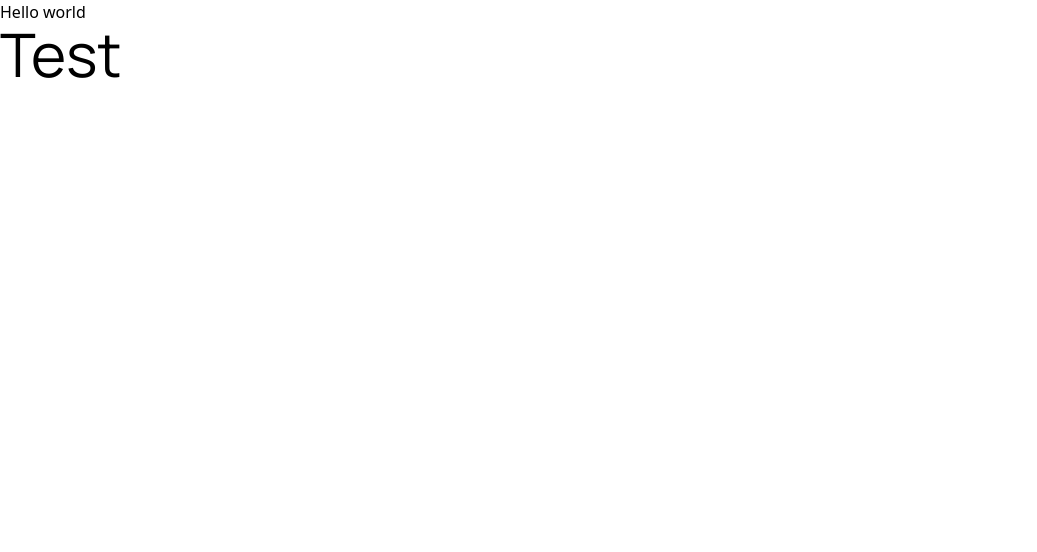
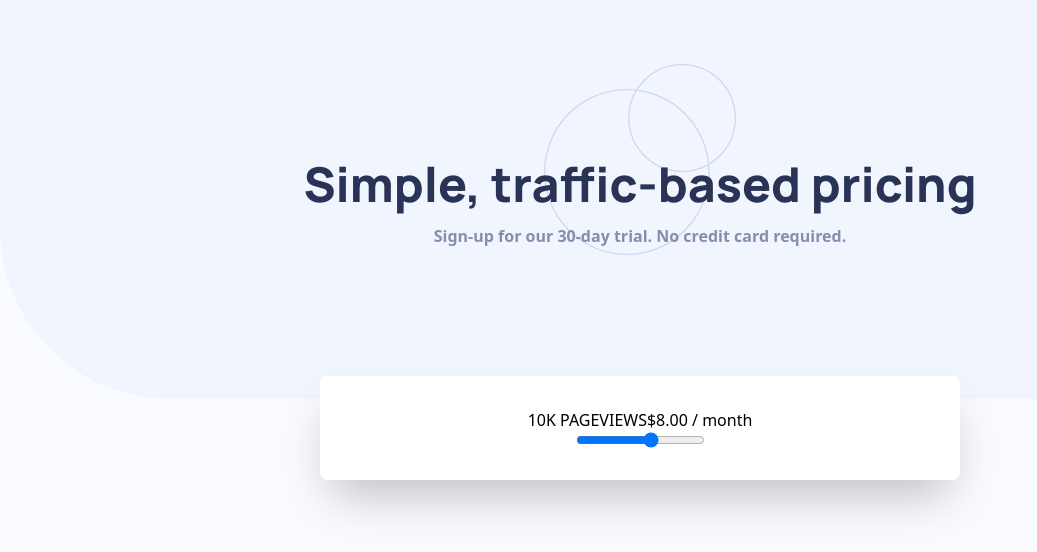
Before and after one commit to yash2324/assignment-march-2024, a React (Vite) app: page / in a window 1280 px wide. Shown: the top 552 px of the page, without its empty margins (0-1037 px from the left). Built offline with nearby package versions, Linux system fonts and the light colour scheme.

Commit message:
built the base

```diff
--- a/src/App.jsx
+++ b/src/App.jsx
@@ -1,9 +1,12 @@
+import Card from "./components/Card";
+import Heading from "./components/Heading";
+
 function App() {
   return (
-    <>
-      <div className="">Hello world</div>
-      <h1 className="text-6xl font-display">Test</h1>
-    </>
+    <div className="bg-bluish-very min-h-screen ">
+      <Heading />
+      <Card />
+    </div>
   );
 }
 
--- /dev/null
+++ b/src/components/Card.jsx
@@ -0,0 +1,19 @@
+import React from "react";
+
+const Card = () => {
+  return (
+    <div className="flex justify-center">
+      <div className="relative z-20 -top-8 bg-cyan-white flex flex-col items-center w-10/12 rounded-lg py-8 shadow-2xl md:w-7/12 lg:w-6/12  ">
+        <div className="flex justify-between">
+          <div className="mr-auto">10K PAGEVIEWS</div>
+          <div className="ml-auto">
+            <span>$8.00 </span> / month
+          </div>
+        </div>
+        <input type="range" min="0" max="100" step="20" />
+      </div>
+    </div>
+  );
+};
+
+export default Card;
--- /dev/null
+++ b/src/components/Heading.jsx
@@ -0,0 +1,28 @@
+import React from "react";
+import bg from "../assets/bg.svg";
+import circles from "../assets/circlesPattern.svg";
+const Heading = () => {
+  return (
+    <div className="text-center ">
+      <div className="header relative flex flex-col items-center h-96 mb-6 ">
+        <img
+          src={bg}
+          className="absolute min-h-[100%] md:min-h-auto min-w-[100%]"
+        />
+        <img
+          src={circles}
+          alt="pattern-circles"
+          className="absolute top-16 w-[30%] md:w-[15%]"
+        />
+        <h2 className="font-display z-10 pt-32 md:pt-40 text-bluish-dark mb-4 font-extrabold text-5xl">
+          Simple, traffic-based pricing
+        </h2>
+        <div className="text-bluish-grayish font-semibold z-10 mb-1 text-center md:w-full">
+          Sign-up for our 30-day trial. No credit card required.
+        </div>
+      </div>
+    </div>
+  );
+};
+
+export default Heading;
--- a/src/index.css
+++ b/src/index.css
@@ -2,3 +2,6 @@
 @tailwind base;
 @tailwind components;
 @tailwind utilities;
+main {
+  background-color: black;
+}
--- a/tailwind.config.js
+++ b/tailwind.config.js
@@ -5,6 +5,25 @@ module.exports = {
     fontFamily: {
       display: ["Manrope", "sans-serif"],
     },
+    colors: {
+      cyan: {
+        soft: "hsl(174, 77%, 80%)",
+        strong: "hsl(174, 86%, 45%)",
+        white: "#ffffff",
+      },
+      reddish: {
+        grayish: "hsl(14, 92%, 95%)",
+        light: "hsl(15, 100%, 70%)",
+      },
+      bluish: {
+        palePrimary: "hsl(226, 100%, 87%)",
+        very: "hsl(230, 100%, 99%)",
+        emptySlider: "hsl(224, 65%, 95%)",
+        lightGrayish: "hsl(223, 50%, 87%)",
+        grayish: "hsl(225, 20%, 60%)",
+        dark: "hsl(227, 35%, 25%)",
+      },
+    },
   },
   plugins: [],
 };
```
Also changed, not shown: src/assets/bg.svg (added), src/assets/circlesPattern.svg (added).
